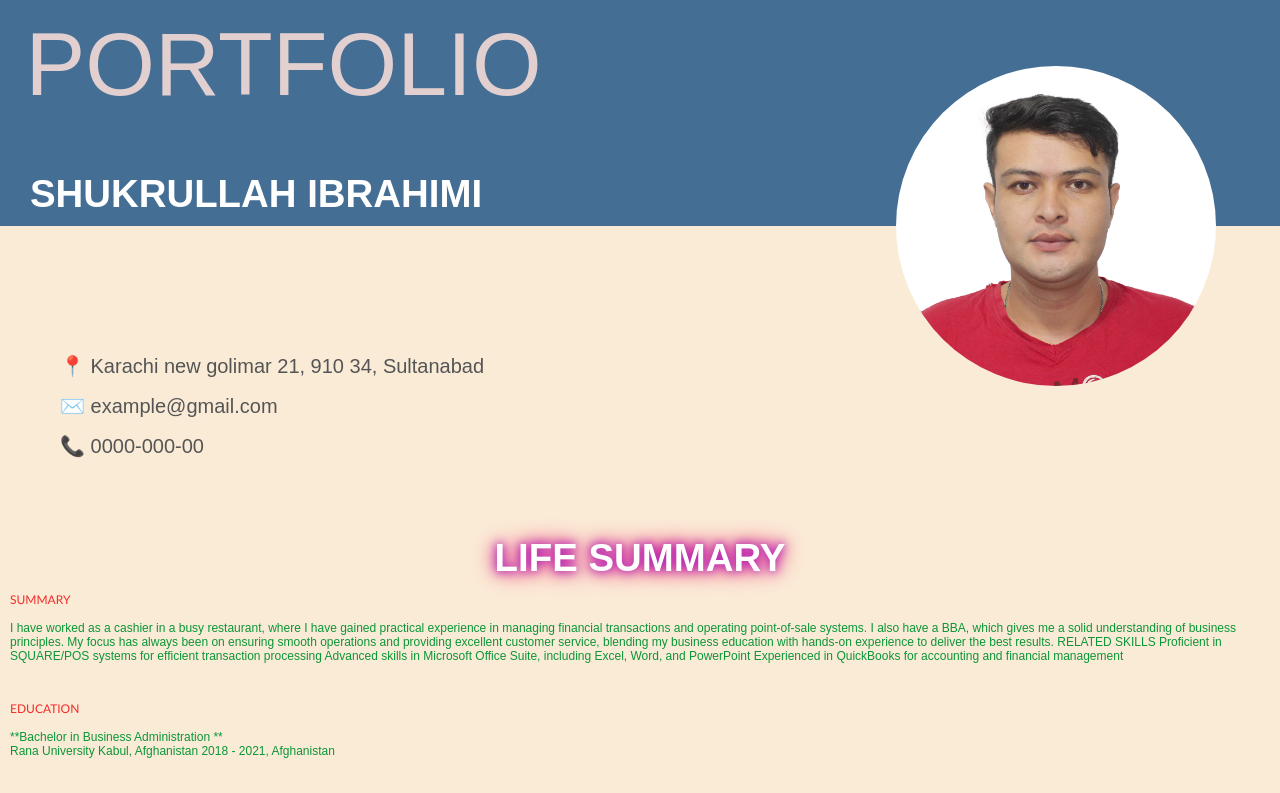
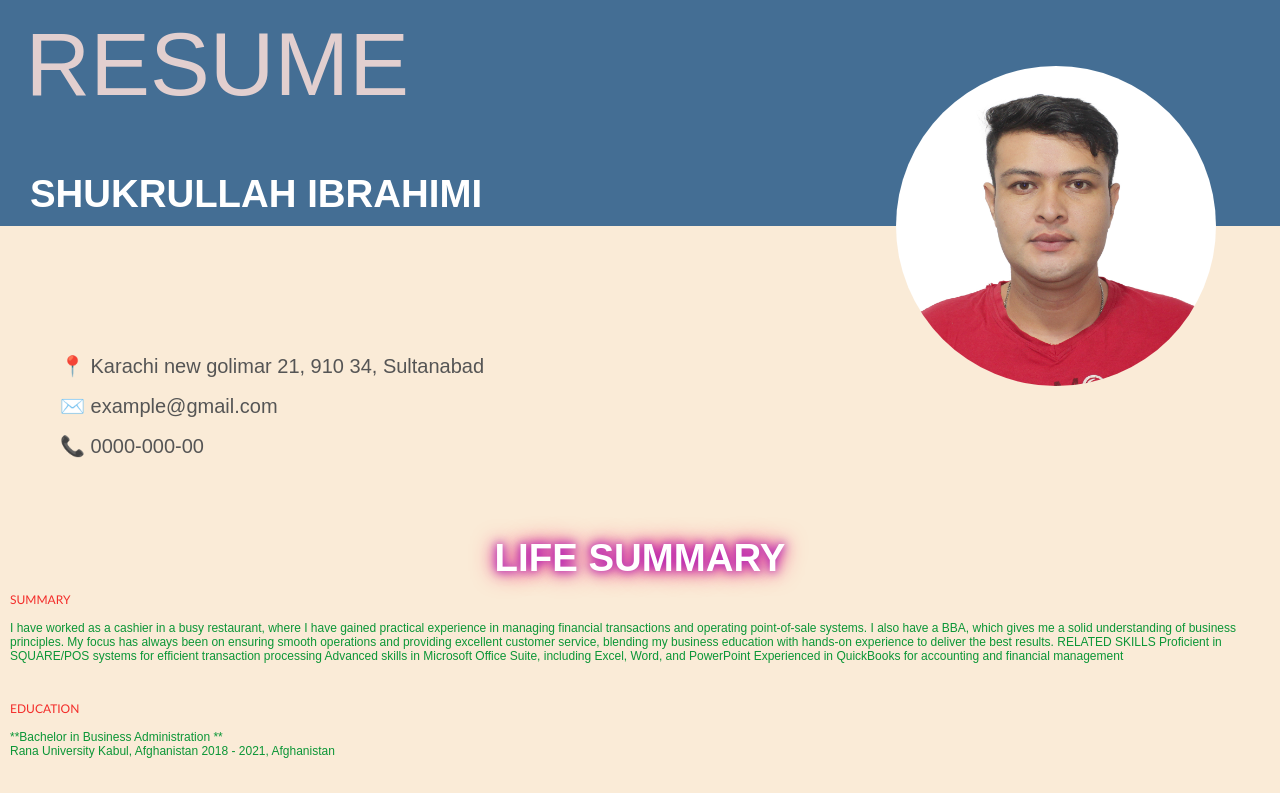
Before and after one commit to shukrullah7ibrahime-bot/resume-site, a plain HTML site: page index.html in a window 1280 px wide. Shown: the top 793 px of the page. Drawn offline with Linux system fonts and the light colour scheme.

Commit message:
Change profile layout to resume format
Updated the profile layout to a resume format, including changes to the header and content structure.

```diff
--- a/index.html
+++ b/index.html
@@ -12,7 +12,7 @@
 
 <!-- BLUE HEADER -->
 <div class="header">
-    PORTFOLIO
+    RESUME
    <div class="name">SHUKRULLAH IBRAHIMI</div>
     <!-- Circle Photo -->
     <div class="photo-wrapper">
```
